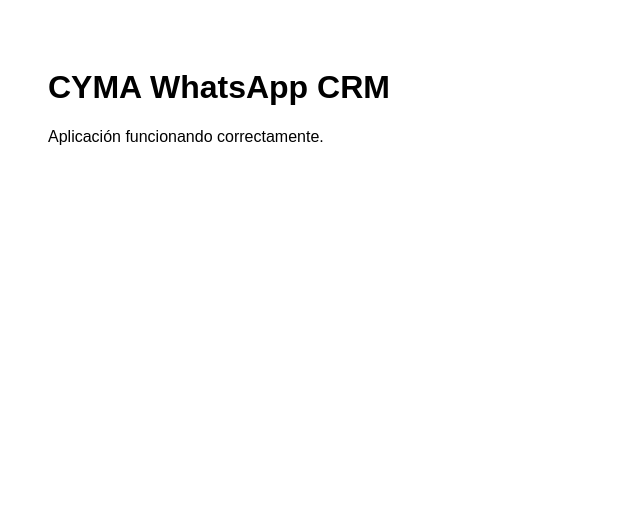
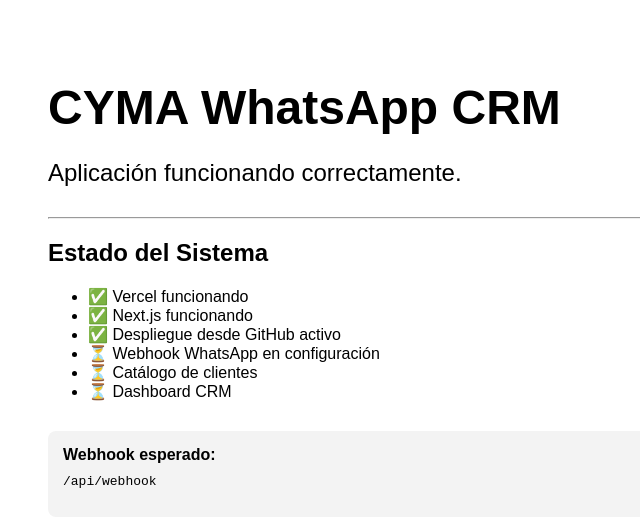
Before and after one commit to rodrigosyonet-commits/BotCyma2026, a Next.js app: page / in a window 1280 px wide. Shown: the top 524 px of the page, without its empty margins (0-640 px from the left). Built offline with nearby package versions, Linux system fonts and the light colour scheme.

Commit message:
Refactor Home component structure and styles

```diff
--- a/app/page.tsx
+++ b/app/page.tsx
@@ -1,16 +1,62 @@
 export default function Home() {
   return (
-    <div
+    <main
       style={{
-        padding: 40,
-        fontFamily: "Arial"
+        padding: "40px",
+        fontFamily: "Arial, sans-serif",
       }}
     >
-      <h1>CYMA WhatsApp CRM</h1>
+      <h1
+        style={{
+          fontSize: "48px",
+          fontWeight: "bold",
+          marginBottom: "20px",
+        }}
+      >
+        CYMA WhatsApp CRM
+      </h1>
 
-      <p>
+      <p
+        style={{
+          fontSize: "24px",
+          marginBottom: "30px",
+        }}
+      >
         Aplicación funcionando correctamente.
       </p>
-    </div>
+
+      <hr />
+
+      <h2>Estado del Sistema</h2>
+
+      <ul>
+        <li>✅ Vercel funcionando</li>
+        <li>✅ Next.js funcionando</li>
+        <li>✅ Despliegue desde GitHub activo</li>
+        <li>⏳ Webhook WhatsApp en configuración</li>
+        <li>⏳ Catálogo de clientes</li>
+        <li>⏳ Dashboard CRM</li>
+      </ul>
+
+      <div
+        style={{
+          marginTop: "30px",
+          padding: "15px",
+          background: "#f3f3f3",
+          borderRadius: "8px",
+        }}
+      >
+        <strong>Webhook esperado:</strong>
+
+        <pre
+          style={{
+            marginTop: "10px",
+            whiteSpace: "pre-wrap",
+          }}
+        >
+{`/api/webhook`}
+        </pre>
+      </div>
+    </main>
   );
 }
```
